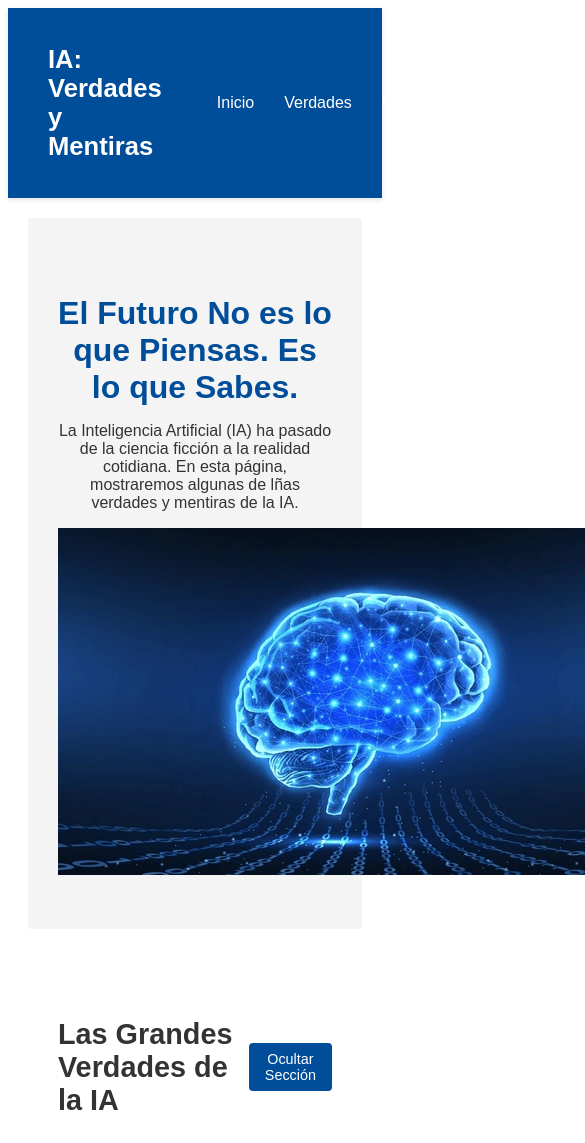
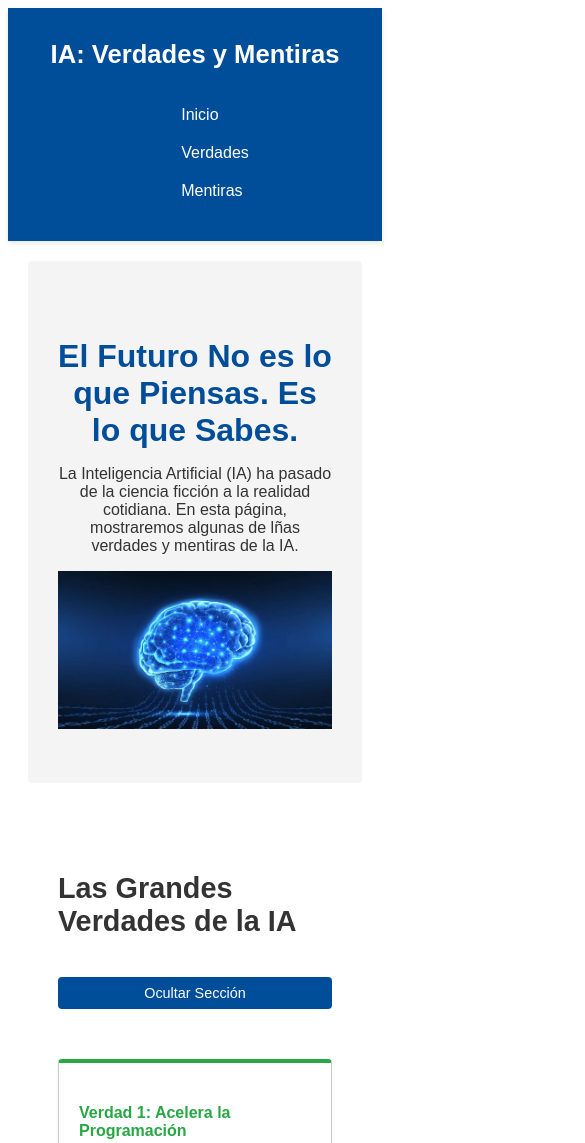
Before and after one commit to slopgom/ia, a plain HTML site: page index.html in a window 390 px wide. Shown: the top 1143 px of the page, 585 px wide, since content can reach past the window. Drawn offline with Linux system fonts and the light colour scheme.

Commit message:
feat(css): Corección css y he añadido el apartado de responsive

```diff
--- a/css/style.css
+++ b/css/style.css
@@ -170,3 +170,42 @@ main {
     font-size: 0.75em;
     margin-top: 10px;
 }
+
+/* 6. RESPONSIVE*/
+
+@media (max-width: 600px) {
+
+    .main-header {
+        flex-direction: column;
+        padding: 15px 20px;
+    }
+
+    .main-nav ul {
+        flex-direction: column;
+        width: 100%;
+        margin-top: 10px;
+    }
+
+    .main-nav ul li a {
+        align-items: center;
+    }
+
+    .section-header {
+        flex-direction: column;
+        align-items: flex-start;
+    }
+
+    .btn {
+        width: 100%;
+        margin-top: 10px;
+    }
+
+    .lista-contenidos {
+        grid-template-columns: 1fr;
+    }
+
+    img {
+    max-width: 100%;
+    height: auto;
+}
+}
```
